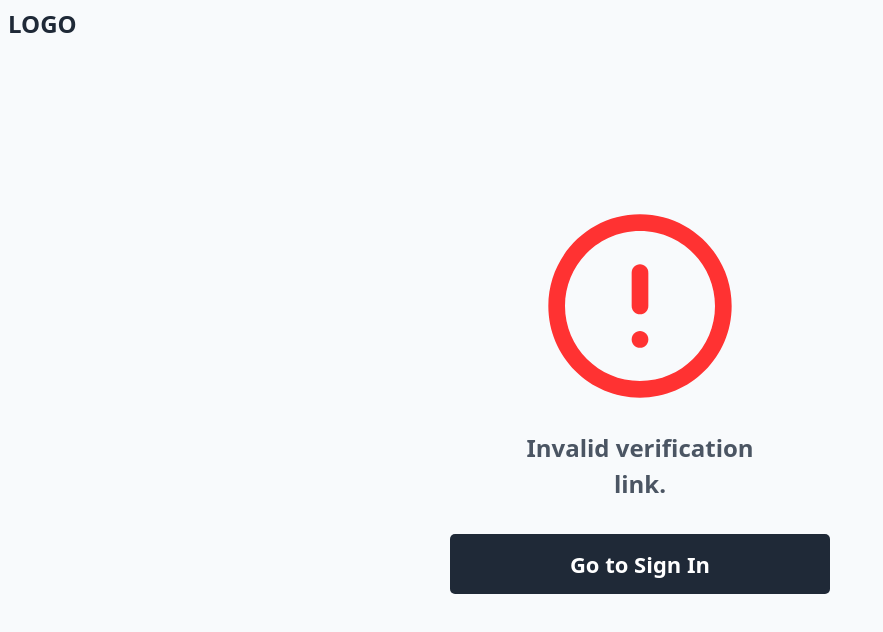
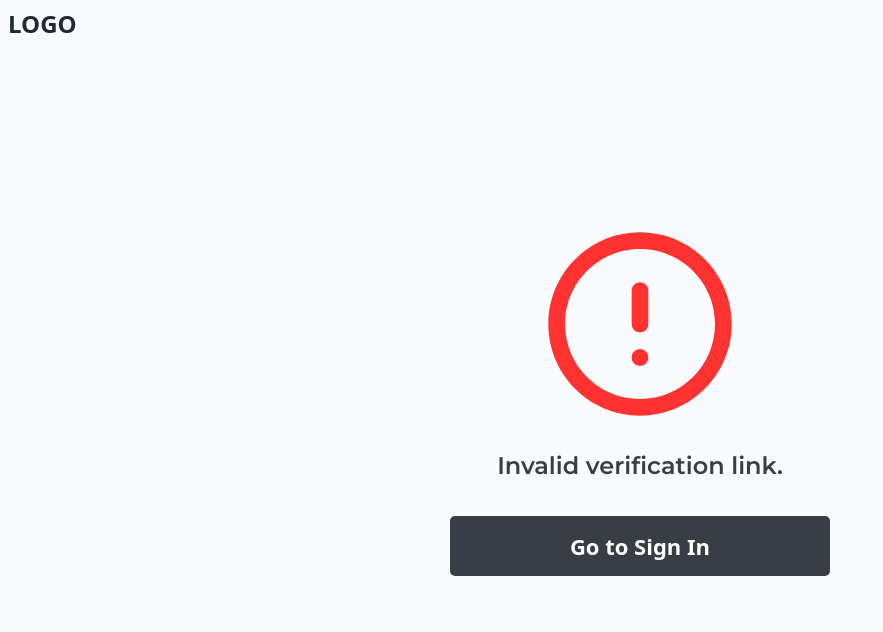
Before and after one commit to Kade-inc/boomers-frontend, a React (Vite) app: page /verification in a window 1280 px wide. Shown: the top 632 px of the page, without its empty margins (0-883 px from the left). Built offline with nearby package versions, Linux system fonts and the light colour scheme; no server answers.

Commit message:
Add font family

```diff
--- a/src/components/MessageComponent.tsx
+++ b/src/components/MessageComponent.tsx
@@ -12,12 +12,12 @@ const MessageComponent = ({ img, message }: Message) => {
           src={img}
           className="w-[150px] sm:w-1/4 md:w-1/6 lg:w-[200px] h-[150px] sm:h-auto lg:h-[200px]  object-cover mb-6"
         />
-        <div className="px-4 w-56 md:w-64 lg:w-72">
-          <p className="text-center font-semibold text-[18px] sm:text-[20px] md:text-[22px] lg:text-[24px] text-gray-600 mb-8 whitespace-normal">
+        <div className="px-4 w-60 md:w-72 lg:w-80">
+          <p className="text-center font-semibold text-[18px] sm:text-[20px] md:text-[22px] lg:text-[24px] text-[#393E46] mb-8 whitespace-normal font-[Montserrat]">
             {message}
           </p>
         </div>
-        <button className=" w-[290px] sm:w-[320px] md:w-[350px] lg:w-[380px] h-[47px] sm:h-[50px] md:h-[55px] lg:h-[60px] rounded-[5px] bg-gray-800 text-[15px] sm:text-[18px] md:text-[20px] lg:text-[22px] text-white font-semibold">
+        <button className=" w-[290px] sm:w-[320px] md:w-[350px] lg:w-[380px] h-[47px] sm:h-[50px] md:h-[55px] lg:h-[60px] rounded-[5px] bg-[#393E46] text-[15px] sm:text-[18px] md:text-[20px] lg:text-[22px] text-white font-semibold">
           <Link to={"/"}>Go to Sign In</Link>
         </button>
       </div>
```
